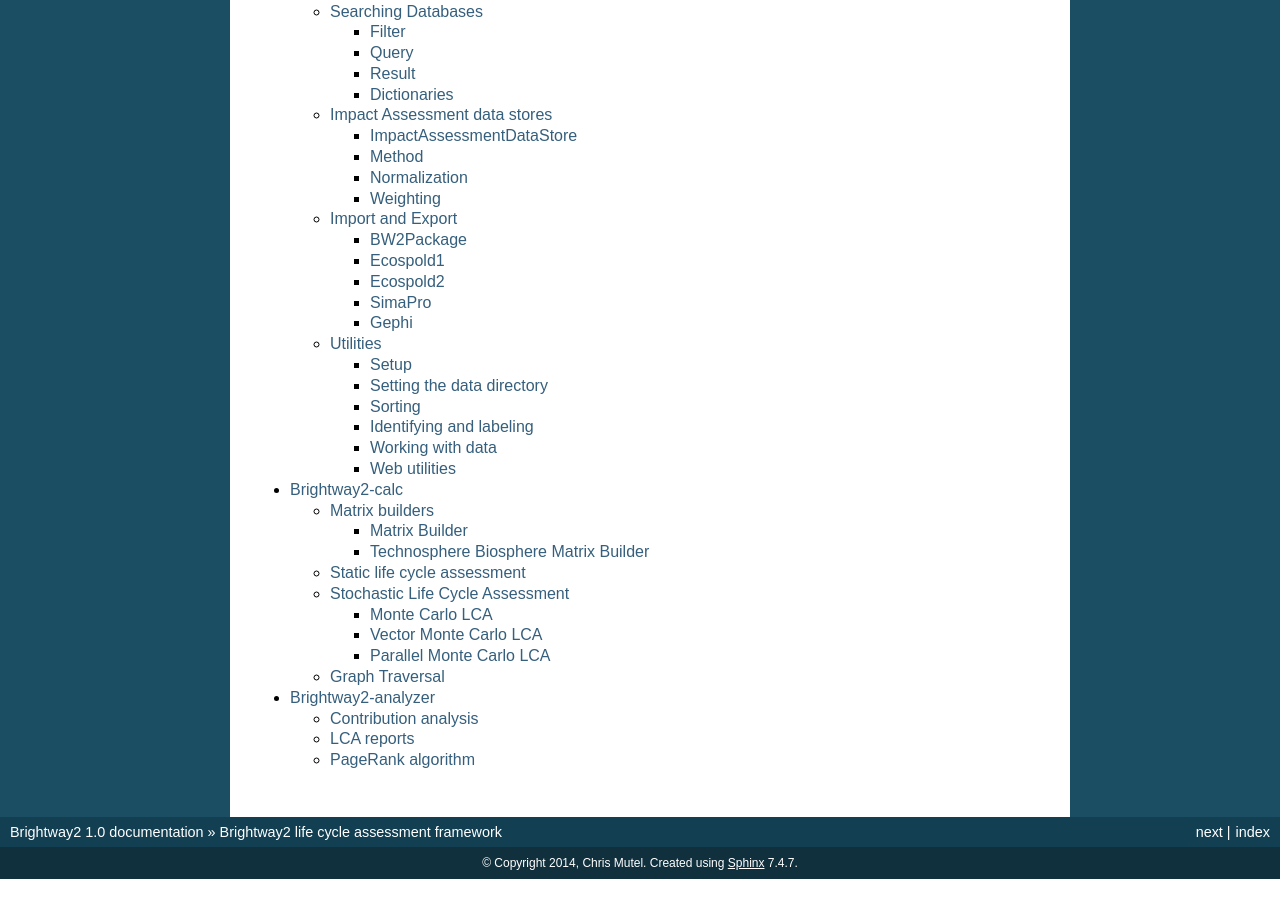
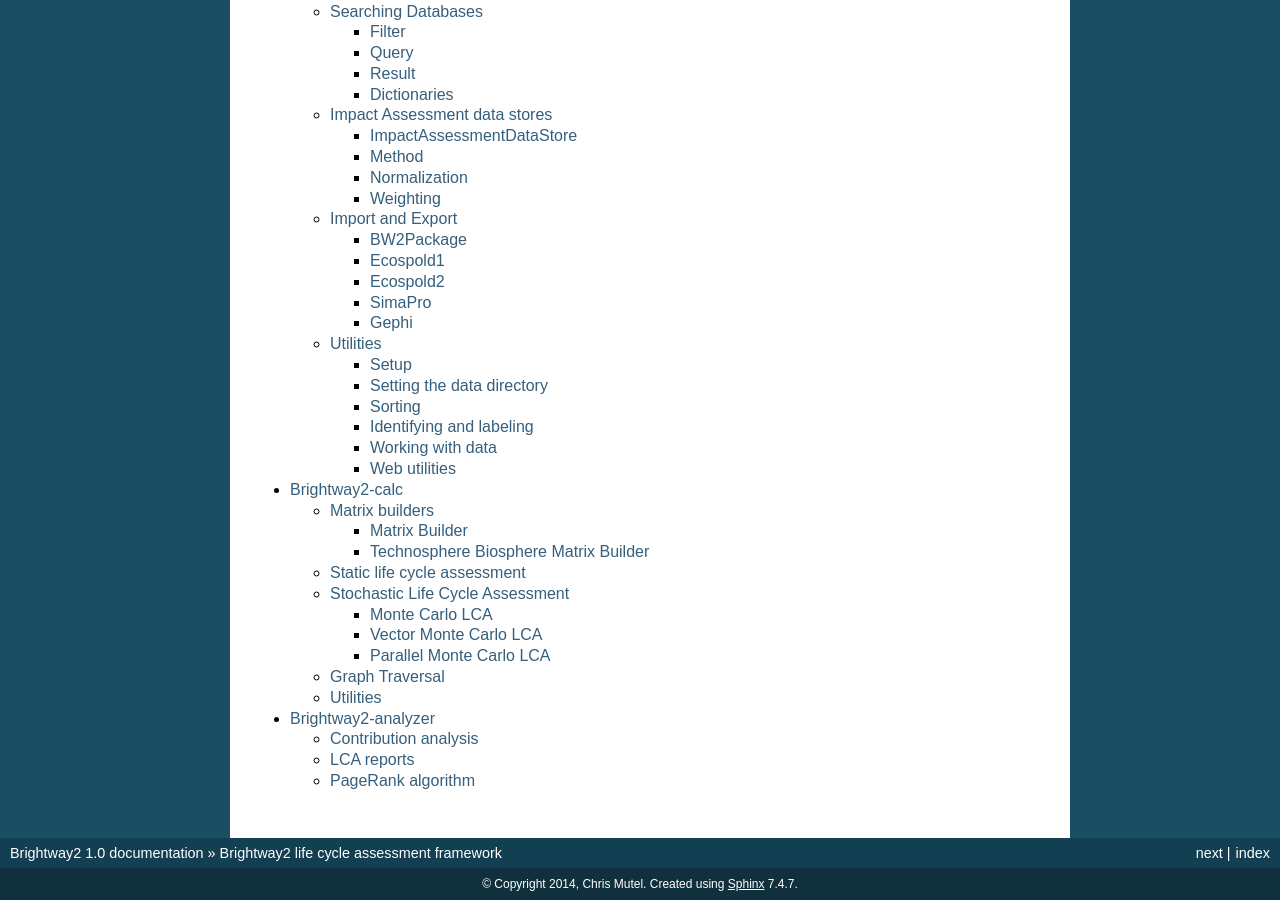
Before and after one commit to brightway-lca/brightway2, a Sphinx documentation site: the page built from docs/index.rst, in a window 1280 px wide and 900 px high, scrolled down 4107 px. Built offline with Sphinx 7.4.7, drawn with Linux system fonts in a browser that asks for light colours; before the commit the page ends 4986 px from its top, so only the background shows below that.

Commit message:
Add bw2calc utils

```diff
--- a/docs/technical/bw2calc.rst
+++ b/docs/technical/bw2calc.rst
@@ -56,3 +56,8 @@
 
 .. autoclass:: bw2calc.GraphTraversal
     :members:
+
+Utilities
+=========
+
+.. autofunction:: bw2calc.utils.load_arrays
```
